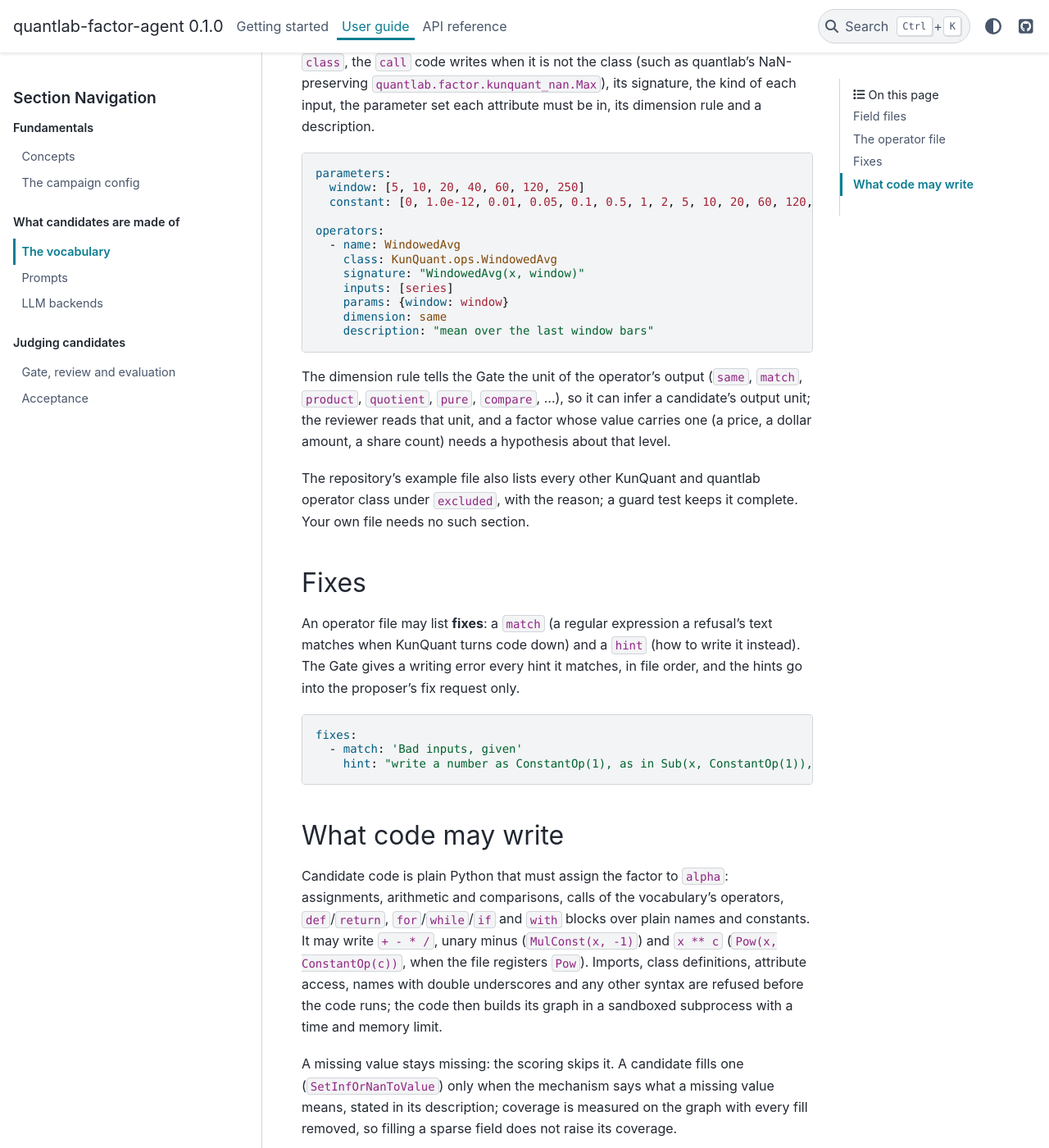
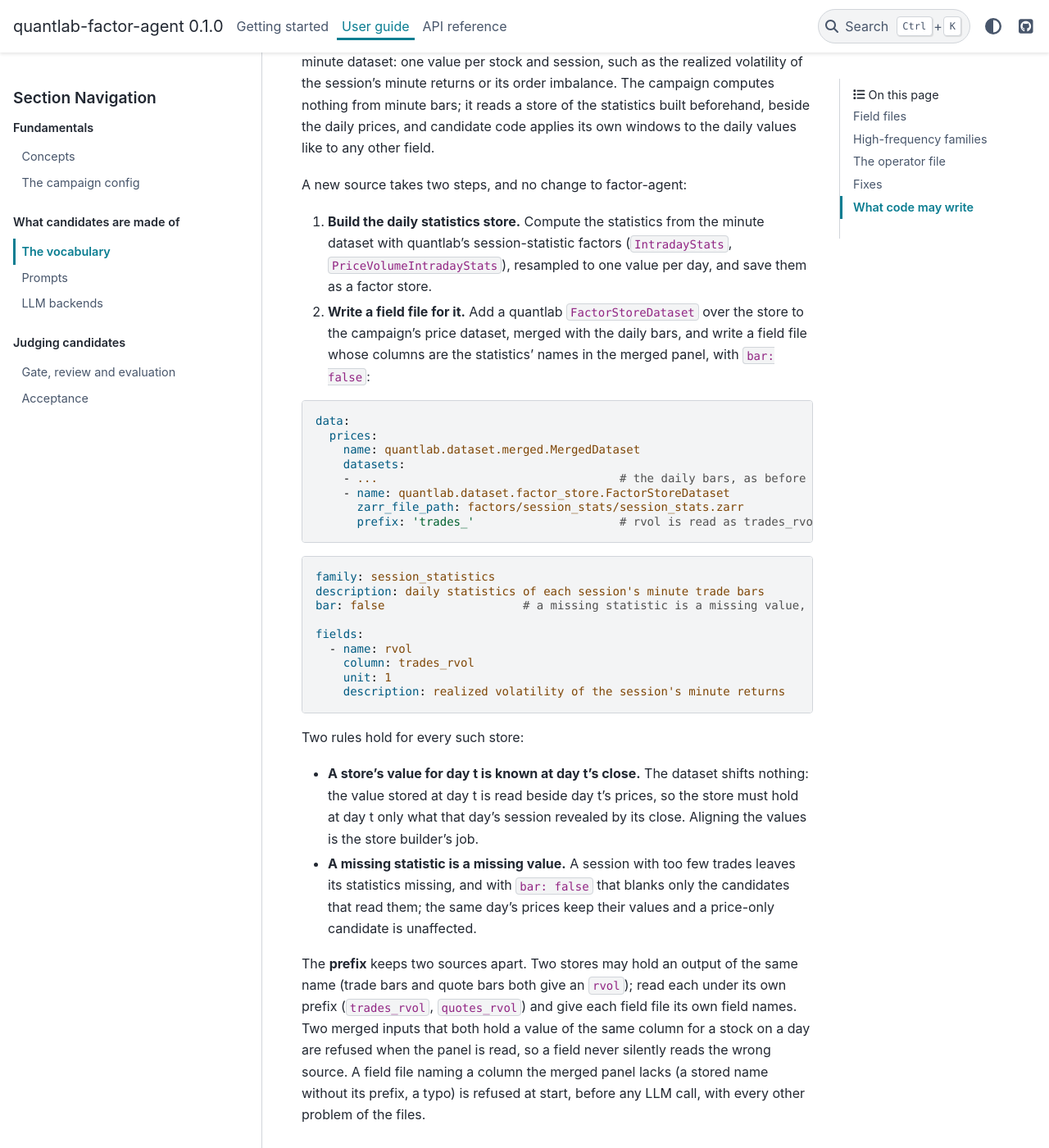
Before and after one commit to ZhaorongDai/quantlab-factor-agent, a Sphinx documentation site: the page built from docs/user-guide/vocabulary.md, in a window 1280 px wide and 1400 px high, scrolled down 1633 px. Shown: the whole window at 82% size. Built offline with Sphinx 7.4.7 and the PyData theme 0.15.4, drawn with Linux system fonts in a browser that asks for light colours.

Commit message:
High-frequency families: a stored daily-statistics panel merged beside the prices through quantlab's FactorStoreDataset is read by a bar: false field file; the start-up column check reads the price dataset's panel names (head schema) instead of its stores' variables, so a prefixed or renamed input's columns are found under the names candidate code reads and a stored name without its prefix is refused; the vocabulary page documents the two steps of a new source, the look-ahead and missing-value rules and the prefix

````diff
--- a/docs/user-guide/vocabulary.md
+++ b/docs/user-guide/vocabulary.md
@@ -63,6 +63,64 @@ period_lag:
 The repository ships `sharadar_price_volume.yaml` (Sharadar SEP's adjusted bars) and
 `sharadar_fundamentals.yaml` (SF1 trailing-twelve-month items and DAILY valuations).
 
+## High-frequency families
+
+A **high-frequency family** is an input family whose fields are daily statistics of a
+minute dataset: one value per stock and session, such as the realized volatility of the
+session's minute returns or its order imbalance. The campaign computes nothing from minute
+bars; it reads a store of the statistics built beforehand, beside the daily prices, and
+candidate code applies its own windows to the daily values like to any other field.
+
+A new source takes two steps, and no change to factor-agent:
+
+1. **Build the daily statistics store.** Compute the statistics from the minute dataset with
+   quantlab's session-statistic factors (`IntradayStats`, `PriceVolumeIntradayStats`),
+   resampled to one value per day, and save them as a factor store.
+2. **Write a field file for it.** Add a quantlab `FactorStoreDataset` over the store to the
+   campaign's price dataset, merged with the daily bars, and write a field file whose
+   columns are the statistics' names in the merged panel, with `bar: false`:
+
+```yaml
+data:
+  prices:
+    name: quantlab.dataset.merged.MergedDataset
+    datasets:
+    - ...                                   # the daily bars, as before
+    - name: quantlab.dataset.factor_store.FactorStoreDataset
+      zarr_file_path: factors/session_stats/session_stats.zarr
+      prefix: 'trades_'                     # rvol is read as trades_rvol
+```
+
+```yaml
+family: session_statistics
+description: daily statistics of each session's minute trade bars
+bar: false                    # a missing statistic is a missing value, not a missing bar
+
+fields:
+  - name: rvol
+    column: trades_rvol
+    unit: 1
+    description: realized volatility of the session's minute returns
+```
+
+Two rules hold for every such store:
+
+- **A store's value for day t is known at day t's close.** The dataset shifts nothing: the
+  value stored at day t is read beside day t's prices, so the store must hold at day t only
+  what that day's session revealed by its close. Aligning the values is the store
+  builder's job.
+- **A missing statistic is a missing value.** A session with too few trades leaves its
+  statistics missing, and with `bar: false` that blanks only the candidates that read them;
+  the same day's prices keep their values and a price-only candidate is unaffected.
+
+The **prefix** keeps two sources apart. Two stores may hold an output of the same name
+(trade bars and quote bars both give an `rvol`); read each under its own prefix
+(`trades_rvol`, `quotes_rvol`) and give each field file its own field names. Two merged
+inputs that both hold a value of the same column for a stock on a day are refused when the
+panel is read, so a field never silently reads the wrong source. A field file naming a column the merged panel lacks (a
+stored name without its prefix, a typo) is refused at start, before any LLM call, with
+every other problem of the files.
+
 ## The operator file
 
 The operator file lists each operator candidate code may call: its KunQuant `class`, the
````
Also changed, not shown: 3 other files.
